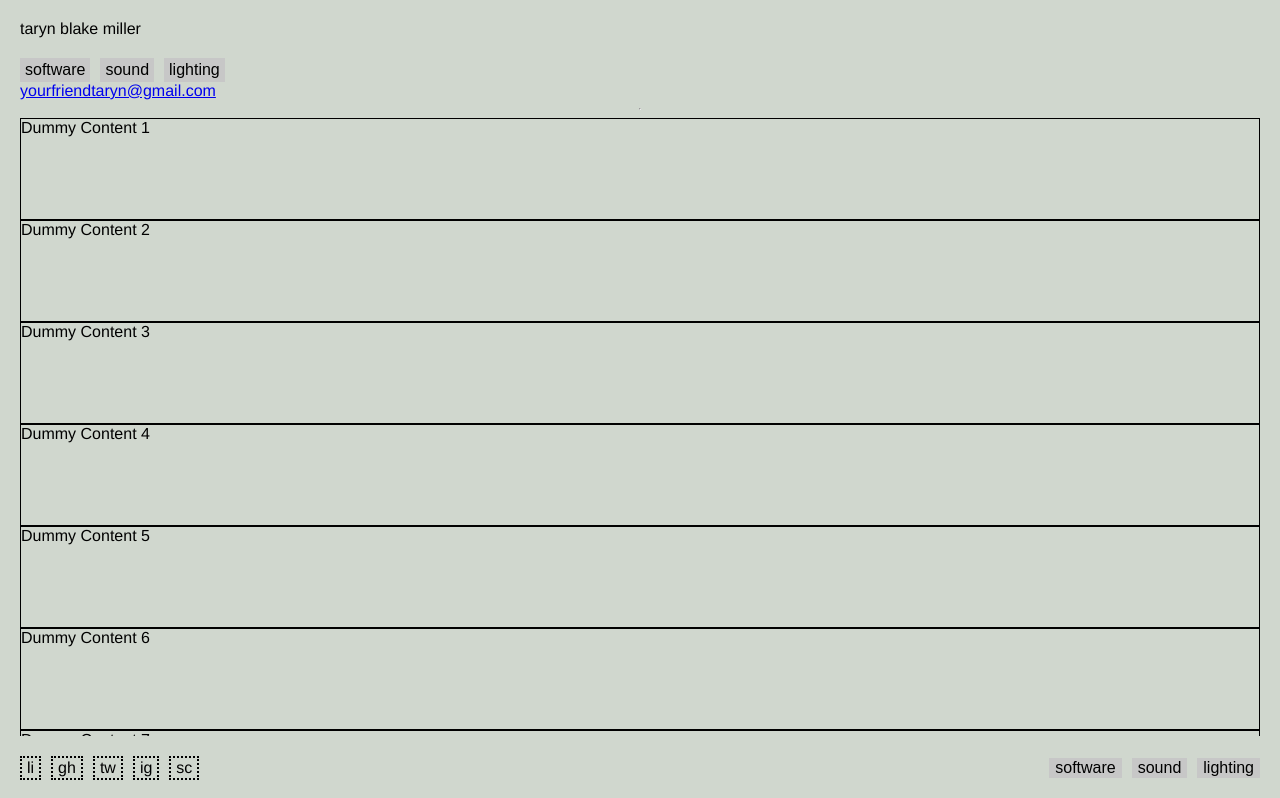
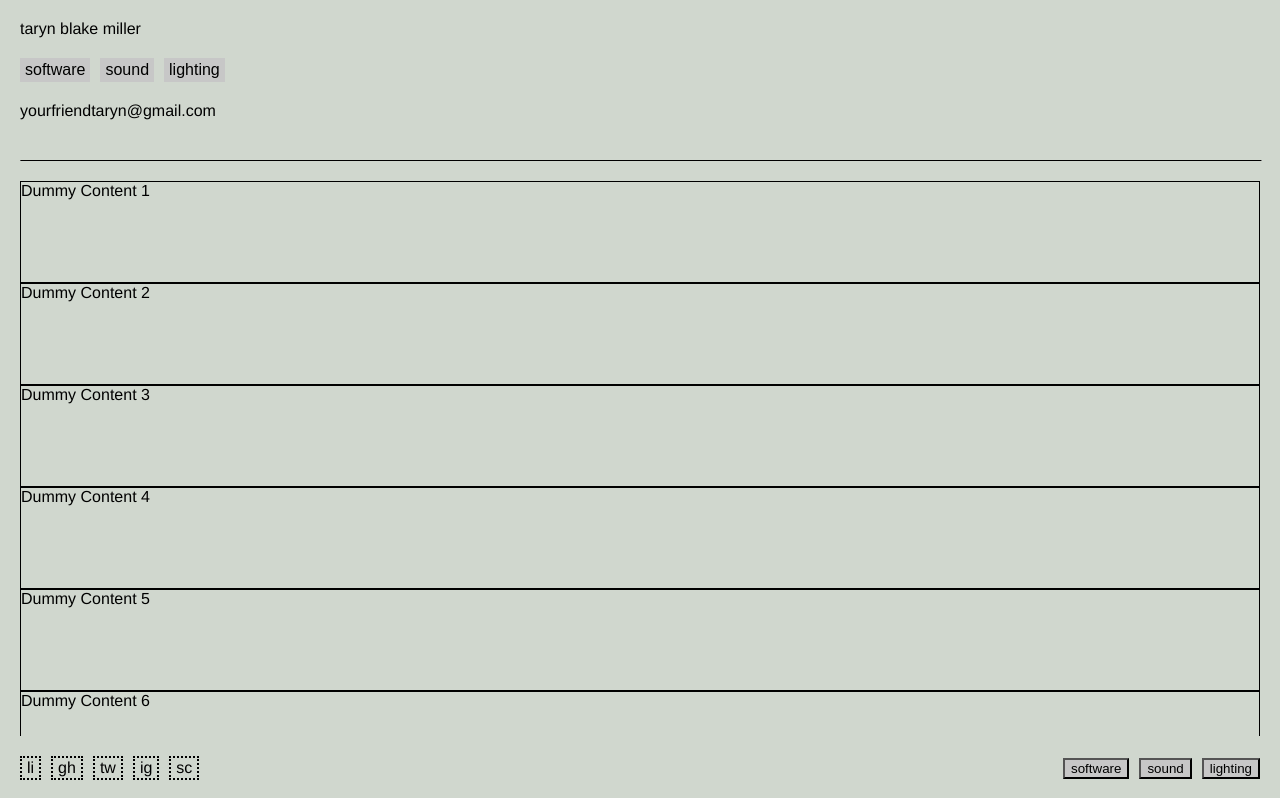
Before and after one commit to tarynblakemiller/2024-react-next-site, a Next.js app: page / in a window 1280 px wide. Shown: the top 798 px of the page. Built offline with nearby package versions, Linux system fonts and the light colour scheme.

Commit message:
functionality almost there with footer and nav

```diff
--- a/src/app/components/common/FooterButton/FooterButton.tsx
+++ b/src/app/components/common/FooterButton/FooterButton.tsx
@@ -1,19 +1,14 @@
-import React, { ReactNode, useContext } from "react";
-import styles from "../ToggleButton/toggleButton.module.css";
-import footerStyles from "../../../components/layout/Footer/footerStyles.module.css";
+import React, { useContext } from "react";
 import { NavbarContext } from "@/app/context/NavbarContext";
+import footerButtonStyles from "../ToggleButton/toggleButton.module.css";
 
-interface FooterButtonProps {
-  isActive?: boolean;
+export interface FooterButtonProps {
+  isActive: boolean;
   onClick: () => void;
-  activeText?: string;
-  inactiveText?: string;
-  isAboutActive?: boolean;
-  activeIndex?: number;
-  activeSection?: string;
-  children?: ReactNode;
+  activeText: string;
+  inactiveText: string;
   sectionName: string;
-  index: number;
+  activeIndex: number;
 }
 
 export const FooterButton: React.FC<FooterButtonProps> = ({
@@ -21,18 +16,17 @@ export const FooterButton: React.FC<FooterButtonProps> = ({
   onClick,
   activeText,
   inactiveText,
-  index,
 }) => {
+  const { activeSection } = useContext(NavbarContext);
+
   return (
-    <div>
     <button
-        className={`${footerStyles.footerSectionButton} ${
-          isActive ? styles.active : styles.inactive
+      className={`${footerButtonStyles.footerSectionButton} ${
+        isActive ? footerButtonStyles.active : footerButtonStyles.inactive
       }`}
       onClick={() => onClick()}
     >
       {isActive ? activeText : inactiveText}
     </button>
-    </div>
   );
 };
--- a/src/app/components/common/ToggleButton/ToggleButton.tsx
+++ b/src/app/components/common/ToggleButton/ToggleButton.tsx
@@ -9,7 +9,7 @@ interface ToggleButtonProps {
   inactiveText?: string;
   isAboutActive?: boolean;
   activeIndex?: number;
-  activeSection?: string;
+  activeSection?: string | null;
 }
 
 export const ToggleButton: React.FC<ToggleButtonProps> = ({
--- a/src/app/components/layout/Footer/Footer.tsx
+++ b/src/app/components/layout/Footer/Footer.tsx
@@ -33,9 +33,6 @@ const Footer: React.FC<FooterProps> = ({
   const [hasFooterButtonsRendered, setHasFooterButtonsRendered] =
     useState(false);
 
-  // const activeIndexRef = useRef<number | null>(activeIndex);
-  // const activeSectionRef = useRef<string | null>(activeSection);
-
   const renderFooterLinks = () => {
     return links.map((link, index) => (
       <div className={footerStyles.footerButtonWrapper} key={index}>
@@ -45,9 +42,6 @@ const Footer: React.FC<FooterProps> = ({
       </div>
     ));
   };
-
-  // activeIndexRef.current = activeIndex;
-  // activeSectionRef.current = activeSection;
 
   const renderSectionButtons = () => {
     let buttonsToRender: { name: string; index: number }[] = [];
@@ -98,8 +92,7 @@ const Footer: React.FC<FooterProps> = ({
         }}
         activeText={section.name}
         sectionName={section.name}
-        index={section.index}
-        activeSection={activeSection}
+        isActive={activeSection === section.name}
         inactiveText={section.name}
         activeIndex={section.index}
       />
--- a/src/app/components/layout/Layout.tsx
+++ b/src/app/components/layout/Layout.tsx
@@ -1,11 +1,13 @@
 "use client";
-import React, { useState, useEffect, ReactNode, useContext } from "react";
+import React, { useState, useEffect, useContext, ReactNode } from "react";
+import { ToggleButton } from "../common/ToggleButton/ToggleButton";
+import Footer from "./Footer/Footer";
+import { NavbarContext, NavbarProvider } from "@/app/context/NavbarContext";
+import styles from "../../styles/style.module.css";
+import { Bio } from "../Bio/Bio";
 import { Navbar } from "./Navbar/Navbar";
-import { NavbarContext, NavbarProvider } from "@/app/context/NavbarContext";
-import Footer from "./Footer/Footer";
-import styles from "../../styles/style.module.css";
 
-const indexes = [1, 4, 5];
+export const indexes = [1, 4, 5];
 
 export const sections = [
   { name: "software", index: 1 },
@@ -14,16 +16,31 @@ export const sections = [
 ];
 
 const MainLayout: React.FC<{ children: React.ReactNode }> = ({ children }) => {
-  const {
-    activeIndex,
-    setActiveIndex,
-    activeSection,
-    setActiveSection,
-    setActiveStates,
-    showBio,
-    setShowBio,
-  } = useContext(NavbarContext);
-  const [isAtBottom, setIsAtBottom] = useState(false);
+  const [activeIndex, setActiveIndex] = useState<number>(-1);
+  const [isItalic, setIsItalic] = useState<boolean>(false);
+  const [showBio, setShowBio] = useState<boolean>(false);
+  const [activeSection, setActiveSection] = useState<string | null>(null);
+  const [activeStates, setActiveStates] = useState<{ [key: string]: boolean }>({
+    software: false,
+    sound: false,
+    lighting: false,
+  });
+
+  const [isAtBottom, setIsAtBottom] = useState<boolean>(false);
+
+  useEffect(() => {
+    const handleScroll = () => {
+      if (window.innerHeight + window.scrollY >= document.body.offsetHeight) {
+        setIsAtBottom(true);
+      } else {
+        setIsAtBottom(false);
+      }
+    };
+    window.addEventListener("scroll", handleScroll);
+    return () => {
+      window.removeEventListener("scroll", handleScroll);
+    };
+  }, []);
 
   const handleToggle = (sectionName: string, index: number) => {
     const newActiveStates = sections.reduce((acc, section) => {
@@ -34,49 +51,80 @@ const MainLayout: React.FC<{ children: React.ReactNode }> = ({ children }) => {
     setActiveStates(newActiveStates);
     setActiveIndex(index);
     setActiveSection(sectionName);
-    // setShowBio(true);
+    setIsItalic(false);
+    setShowBio(true);
   };
 
   const handleNavbarClick = (section: string, index: number) => {
     handleToggle(section, index);
   };
 
-  useEffect(() => {
-    const handleScroll = () => {
-      if (window.innerHeight + window.scrollY >= document.body.offsetHeight) {
-        setIsAtBottom(true);
-      } else {
-        setIsAtBottom(false);
-      }
-    };
+  const toggleBioPage = () => {
+    if (!showBio) {
+      window.history.pushState(null, "Bio", "/bio");
+    } else {
+      window.history.pushState(null, "Home", "/");
+    }
+  };
 
-    window.addEventListener("scroll", handleScroll);
-    return () => {
-      window.removeEventListener("scroll", handleScroll);
-    };
-  }, [setIsAtBottom]);
+  const toggleItalic = () => {
+    setIsItalic((prev) => !prev);
+    resetSectionButtonStates();
+    setShowBio(!showBio);
+    toggleBioPage();
+  };
 
-  const handleFooterClick = (section: string, index: number) => {
-    handleToggle(section, index);
+  const resetSectionButtonStates = () => {
+    window.history.pushState(null, "Home", "/");
+    setActiveStates({
+      software: false,
+      sound: false,
+      lighting: false,
+    });
+    setActiveIndex(-1);
+  };
+
+  const handleFooterClick = (sectionName: string, index: number) => {
+    handleToggle(sectionName, index);
     setActiveIndex(index);
-    setActiveSection(section);
+    setActiveSection(sectionName);
     window.scrollTo({ top: 0, behavior: "smooth" });
   };
 
   return (
-    <NavbarProvider>
+    <NavbarContext.Provider
+      value={{
+        activeIndex,
+        setActiveIndex,
+        activeStates,
+        setActiveStates,
+        activeSection,
+        setActiveSection,
+        isItalic,
+        setIsItalic,
+        showBio,
+        setShowBio,
+      }}
+    >
       <div className={styles.container}>
-        <Navbar activeIndexes={indexes} onButtonClick={handleNavbarClick} />
+        <div>
+          <Navbar activeIndexes={indexes} onButtonClick={handleNavbarClick} />
+          <div className={styles.flexContainer}></div>
+          <a className={styles.email} href="mailto:webmaster@example.com">
+            yourfriendtaryn@gmail.com
+          </a>
+          <hr className={styles.hr} />
+        </div>
         <main className={styles.main}>{children}</main>
         <Footer
           activeIndex={activeIndex}
           onSectionClick={handleNavbarClick}
           onFooterClick={handleFooterClick}
+          activeSection={activeSection}
           isAtBottom={isAtBottom}
-          activeSection={activeSection}
         />
       </div>
-    </NavbarProvider>
+    </NavbarContext.Provider>
   );
 };
 
--- a/src/app/components/layout/Navbar/Navbar.tsx
+++ b/src/app/components/layout/Navbar/Navbar.tsx
@@ -49,17 +49,16 @@ export const Navbar: React.FC<NavbarProps> = ({
     setActiveIndex(index);
     setActiveSection(sectionName);
     setIsItalic(false);
-    // setShowBio(!showBio);
-    // toggleBioPage();
   };
 
   const handleNavbarClick = (section: string, index: number) => {
     setActiveIndex(index);
+    setShowBio(false);
     handleToggle(section, index);
   };
 
   const toggleBioPage = () => {
-    if (!showBio) {
+    if (showBio === false) {
       window.history.pushState(null, "Bio", "/bio");
     } else {
       window.history.pushState(null, "Home", "/");
@@ -110,14 +109,10 @@ export const Navbar: React.FC<NavbarProps> = ({
               onToggle={() => handleNavbarClick(section.name, section.index)}
               activeText={`${section.name}`}
               inactiveText={`${section.name}`}
+              activeSection={activeSection}
             />
           ))}
       </div>
-      <div className={styles.flexContainer}></div>
-      <a className={styles.email} href="mailto:webmaster@example.com">
-        yourfriendtaryn@gmail.com
-      </a>
-      <hr className={styles.hr} />
     </>
   );
 };
--- a/src/app/context/NavbarContext.tsx
+++ b/src/app/context/NavbarContext.tsx
@@ -8,17 +8,15 @@ import React, {
 
 export const NavbarContext = createContext<{
   activeStates: { [key: string]: boolean };
-  setActiveStates: React.Dispatch<
-    React.SetStateAction<{ [key: string]: boolean }>
-  >;
+  setActiveStates: Dispatch<SetStateAction<{ [key: string]: boolean }>>;
   activeIndex: number;
-  setActiveIndex: React.Dispatch<React.SetStateAction<number>>;
+  setActiveIndex: Dispatch<SetStateAction<number>>;
   isItalic: boolean;
-  setIsItalic: React.Dispatch<React.SetStateAction<boolean>>;
+  setIsItalic: Dispatch<SetStateAction<boolean>>;
   activeSection: string | null;
   setActiveSection: Dispatch<SetStateAction<string | null>>;
   showBio: boolean;
-  setShowBio: React.Dispatch<React.SetStateAction<boolean>>;
+  setShowBio: Dispatch<SetStateAction<boolean>>;
   // isAtBottom: boolean;
   // setIsAtBottom: Dispatch<SetStateAction<boolean>>;
 }>({
```
Lines whose indentation alone changed are shown as unchanged.
